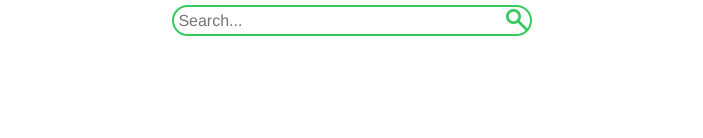
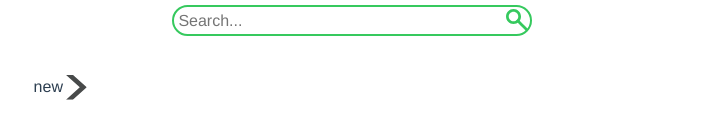
Before and after one commit to tanguymartinez/recipes, a Vue app: page / in a window 1280 px wide. Shown: the part 196-334 px from the top of the page, without its empty margins (288-991 px from the left). Built offline with nearby package versions, Linux system fonts and the light colour scheme.

Commit message:
Use ButtonNavigate component Change styling

```diff
--- a/src/components/ButtonNavigate.vue
+++ b/src/components/ButtonNavigate.vue
@@ -36,7 +36,6 @@ export default {
     transition: all 250ms
     width: 1.3rem
 .right
-  margin-left: auto
   padding-left: .1rem
   padding-right: .5rem
   p
@@ -49,7 +48,6 @@ export default {
     img
       transform: translateX(.5rem) scale(.8) rotate(180deg)
 .left
-  margin-right: auto
   padding-right: .1rem
   padding-left: .5rem
   p
--- a/src/components/ShowRecipe.vue
+++ b/src/components/ShowRecipe.vue
@@ -71,4 +71,6 @@ h1
   text-align: center
 h2
   margin-top: 2rem
+.link.right
+  margin-left: auto
 </style>
--- a/src/views/Home.vue
+++ b/src/views/Home.vue
@@ -2,6 +2,7 @@
   <div class="home">
     <h1>My recipes</h1>
     <input class="input-search" type="text" placeholder="Search..." @input="search" />
+    <button-navigate :to="{name: 'new'}" v-if="recipes.length == 0" value="new" direction="right"></button-navigate>
     <div id="container-recipes">
       <div class="thumbnail-recipe" v-for="(recipe, idx) in filtered" :key="idx">
         <p>{{ recipe.name }}</p>
@@ -20,6 +21,7 @@
 <script>
 // @ is an alias to /src
 import { mapState } from "vuex";
+import ButtonNavigate from "../components/ButtonNavigate";
 
 export default {
   name: "Home",
@@ -31,7 +33,9 @@ export default {
   mounted: function() {
     this.filtered = this.recipes;
   },
-  components: {},
+  components: {
+    ButtonNavigate
+  },
   computed: {
     ...mapState(["recipes"])
   },
```
